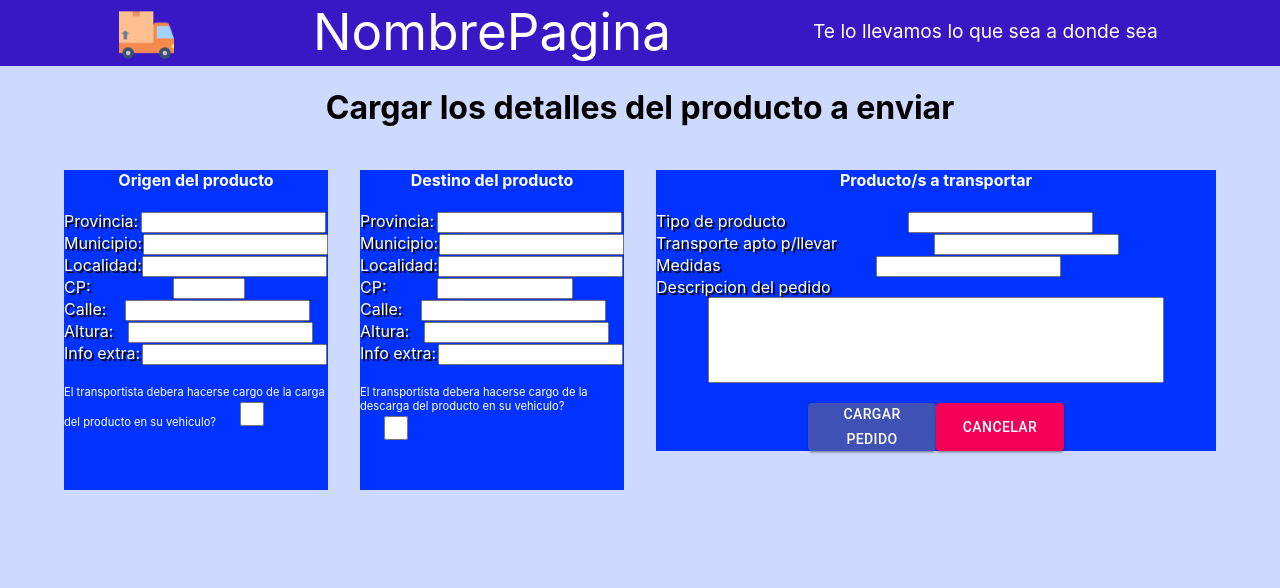
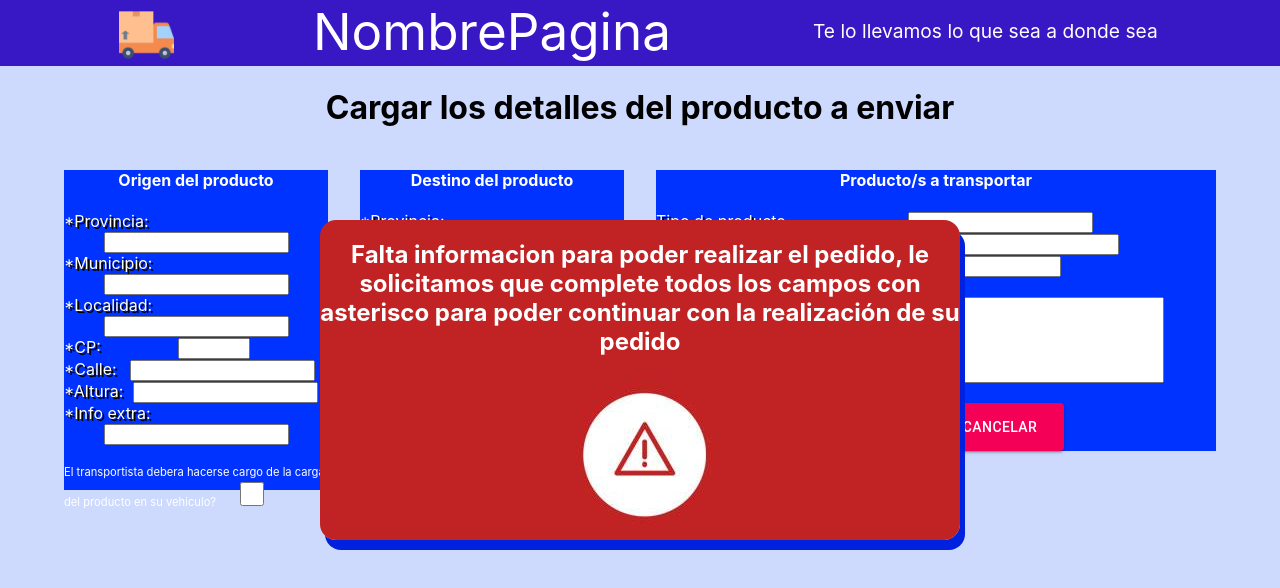
Before and after one commit to juaninarvaja/PracticasProfesionales2, a React (Create React App) app in the folder proyecto-pps/: page /HacerPedidoCliente/1 in a window 1280 px wide. Both pictures are taken after a click on the button "CARGAR PEDIDO". Shown: the top 588 px of the page. Built offline with nearby package versions, Linux system fonts and the light colour scheme; no server answers.

Commit message:
pequeños cambios en UX

```diff
--- /dev/null
+++ b/proyecto-pps/src/componentes/mensaje.css
@@ -0,0 +1,15 @@
+.cartel{
+    height: 40vh;
+    width: 50vw;
+    /* background-color: rgb(56, 24, 197); */
+    background-image: url("/imagenes/imgError.jpg");
+    color: white;
+    border-radius: 1em;
+    box-shadow: 5px 10px #0021dd;
+    position: absolute;
+    top:40%;
+    left: 25%;
+    /* left: 50%;            */
+    margin-top: -100px;
+    /* margin-left: -100px; */
+}
--- /dev/null
+++ b/proyecto-pps/src/componentes/mensajeError.jsx
@@ -0,0 +1,18 @@
+import React, {useCallback,  useEffect, useState } from 'react';
+import {  Grid ,  Row ,  Col  } from 'react-flexbox-grid' ;
+import './mensaje.css'
+
+function MensajeError(props) {
+    console.log("entro a la clase" + props.mensaje);
+    let [abierto, setAbierto] = useState(props.abierto);
+  return (
+      <>
+       {abierto &&
+    <div className="cartel" onClick={event =>  setAbierto(false)} >
+        <h2>{props.mensaje}</h2>
+      </div> }
+      </>
+  );
+}
+
+export default MensajeError;
--- a/proyecto-pps/src/pages/ConfirmarCotizacionRecibida.jsx
+++ b/proyecto-pps/src/pages/ConfirmarCotizacionRecibida.jsx
@@ -127,7 +127,7 @@ export default function ConfirmarCotizacionRecibida() {
               <label className="labelOferta">Oferta  $ </label><input type="text" value={propuesta.Precio} readOnly></input><br/>
                   <br/><br/>
 
-                  <Button variant="contained" color="secondary" className="botonCancelar" onClick={event => window.location.href = '/ClienteHome'}>
+                  <Button variant="contained" color="secondary" className="botonCancelar" onClick={event => window.history.back()}>
                       <label className="contenidoBotonCancelarAceptar">Cancelar</label>
                   </Button>
 
--- a/proyecto-pps/src/pages/CotizacionesPedido.jsx
+++ b/proyecto-pps/src/pages/CotizacionesPedido.jsx
@@ -102,6 +102,7 @@ export default function CotizacionesPedido() {
           .catch((e) => {
             console.log(e);
           })
+          window.history.back();
     }
 
     const classes = useStyles();
--- a/proyecto-pps/src/pages/HacerPedidoCliente.jsx
+++ b/proyecto-pps/src/pages/HacerPedidoCliente.jsx
@@ -28,10 +28,24 @@ export default function HacerPedidoCliente()
     //let [distancia, setDistancia] = useState("");
     let [descripcion, setDescripcion] = useState("");
 
+    let [abierto, setAbierto] = useState(false);
+    let [mensaje, setMensaje] = useState("");
+
+      const abrirModal=(mensaje)=>{
+        setAbierto(true);
+        setMensaje(mensaje);
+      }
 
     const subirPedido = (e)=>
     {
-
+        if(!calleOrigen ||!ciudadOrigen || !departamentoOrigen || !provinciaOrigen || !codigoPostalOrigen || !numeracionOrigen
+            || !infoOrigen || !calleDestino ||!ciudadDestino || !departamentoDestino || !provinciaDestino || !codigoPostalDestino || !numeracionDestino
+            || !infoDestino || !descripcion  ){
+                abrirModal("Falta informacion para poder realizar el pedido, le solicitamos que complete todos los campos con asterisco para poder continuar con la realización de su pedido");
+            //console.log("mandame toda la info o no pasas");
+        }
+        else{
+            console.log(typeof(calleOrigen));
             let datos=
             {
               idCliente: id,
@@ -54,7 +68,7 @@ export default function HacerPedidoCliente()
             }
 
         const formBody = Object.keys(datos).map(key => encodeURIComponent(key) + '=' + encodeURIComponent(datos[key])).join('&');
-
+            console.log(formBody);
 
         fetch("http://localhost:8080/ApiPPS/pedidos/", {
           method: "POST",
@@ -66,12 +80,15 @@ export default function HacerPedidoCliente()
           })
           .then(function (resp) {
             console.log(resp);
-
+            window.history.back();
             //window.location.href = '/ClienteHome';
           })
           .catch((e) => {
             console.log(e);
           })
+
+        }
+
     }
 
     return (
@@ -82,13 +99,13 @@ export default function HacerPedidoCliente()
                 <Col xs={5} xl={3} md={5}>
                     <div className="divOrigenDestino">
                         <h4>Origen del producto</h4>
-                        <label className="labelInputs">Provincia:</label>  <input value={provinciaOrigen} onChange = {(e) => setProvinciaOrigen(e.target.value)}  align='right' type="text"></input><br/>
-                    <label className="labelInputs">Municipio:</label><input value={departamentoOrigen} onChange = {(e) => setDepartamentoOrigen(e.target.value)} align='right' type="text"></input> <br/>
-                    <label className="labelInputs">Localidad: </label> <input value={ciudadOrigen} onChange = {(e) => setCiudadOrigen(e.target.value)}  type="text"></input><br/>
-                    <label className="labelInputs">CP: </label> <input align='right' value={codigoPostalOrigen} onChange = {(e) => setCodigoPostalOrigen(e.target.value)} type="number" style={{width: '5vw'}}></input><br/>
-                    <label className="labelInputs"> Calle:</label> <input value={calleOrigen} onChange = {(e) => setCalleOrigen(e.target.value)} type="text"></input><br/>
-                    <label className="labelInputs">Altura:</label> <input value={numeracionOrigen} onChange = {(e) => setNumeracionOrigen(e.target.value)} type="number"></input><br/>
-                    <label className="labelInputs">Info extra:</label><input value={infoOrigen} onChange = {(e) => setInfoOrigen(e.target.value)} type="text"></input> <br></br><br/>
+                        <label className="labelInputs">*Provincia:</label>  <input value={provinciaOrigen} onChange = {(e) => setProvinciaOrigen(e.target.value)}  align='right' type="text"></input><br/>
+                    <label className="labelInputs">*Municipio:</label><input value={departamentoOrigen} onChange = {(e) => setDepartamentoOrigen(e.target.value)} align='right' type="text"></input> <br/>
+                    <label className="labelInputs">*Localidad: </label> <input value={ciudadOrigen} onChange = {(e) => setCiudadOrigen(e.target.value)}  type="text"></input><br/>
+                    <label className="labelInputs">*CP: </label> <input align='right' value={codigoPostalOrigen} onChange = {(e) => setCodigoPostalOrigen(e.target.value)} type="number" style={{width: '5vw'}}></input><br/>
+                    <label className="labelInputs"> *Calle:</label> <input value={calleOrigen} onChange = {(e) => setCalleOrigen(e.target.value)} type="text"></input><br/>
+                    <label className="labelInputs">*Altura:</label> <input value={numeracionOrigen} onChange = {(e) => setNumeracionOrigen(e.target.value)} type="number"></input><br/>
+                    <label className="labelInputs">*Info extra:</label><input value={infoOrigen} onChange = {(e) => setInfoOrigen(e.target.value)} type="text"></input> <br></br><br/>
                     <label className="labelInputsCargaDescarga">El transportista debera
                      hacerse cargo de la carga del producto en su vehiculo?
                      <input className="CheckBox" type="checkbox"></input></label>
@@ -98,13 +115,13 @@ export default function HacerPedidoCliente()
                 <Col xs={5} xl={3} md={5}>
                     <div className="divOrigenDestino">
                     <h4>Destino del producto</h4>
-                    <label className="labelInputs">Provincia:</label>  <input value={provinciaDestino} onChange = {(e) => setProvinciaDestino(e.target.value)} align='right' type="text"></input><br/>
-                    <label className="labelInputs">Municipio:</label><input value={departamentoDestino} onChange = {(e) => setDepartamentoDestino(e.target.value)} align='right' type="text"></input> <br/>
-                    <label className="labelInputs">Localidad: </label> <input value={ciudadDestino} onChange = {(e) => setCiudadDestino(e.target.value)} type="text"></input><br/>
-                    <label className="labelInputs">CP: </label> <input value={codigoPostalDestino} onChange = {(e) => setCodigoPostalDestino(e.target.value)} align='right' type="number" style={{width: '10vw', marginRight:'0px'}}></input><br/>
-                    <label className="labelInputs"> Calle:</label> <input value={calleDestino} onChange = {(e) => setCalleDestino(e.target.value)} type="text"></input><br/>
-                    <label className="labelInputs">Altura:</label> <input value={numeracionDestino} onChange = {(e) => setNumeracionDestino(e.target.value)} type="number"></input><br/>
-                    <label className="labelInputs">Info extra:</label><input value={infoDestino} onChange = {(e) => setInfoDestino(e.target.value)} type="text"></input> <br/><br/>
+                    <label className="labelInputs">*Provincia:</label>  <input value={provinciaDestino} onChange = {(e) => setProvinciaDestino(e.target.value)} align='right' type="text"></input><br/>
+                    <label className="labelInputs">*Municipio:</label><input value={departamentoDestino} onChange = {(e) => setDepartamentoDestino(e.target.value)} align='right' type="text"></input> <br/>
+                    <label className="labelInputs">*Localidad: </label> <input value={ciudadDestino} onChange = {(e) => setCiudadDestino(e.target.value)} type="text"></input><br/>
+                    <label className="labelInputs">*CP: </label> <input value={codigoPostalDestino} onChange = {(e) => setCodigoPostalDestino(e.target.value)} align='right' type="number" style={{width: '10vw', marginRight:'0px'}}></input><br/>
+                    <label className="labelInputs"> *Calle:</label> <input value={calleDestino} onChange = {(e) => setCalleDestino(e.target.value)} type="text"></input><br/>
+                    <label className="labelInputs">*Altura:</label> <input value={numeracionDestino} onChange = {(e) => setNumeracionDestino(e.target.value)} type="number"></input><br/>
+                    <label className="labelInputs">*Info extra:</label><input value={infoDestino} onChange = {(e) => setInfoDestino(e.target.value)} type="text"></input> <br/><br/>
                     <label className="labelInputsCargaDescarga">El transportista debera
                      hacerse cargo de la descarga del producto en su vehiculo?
                      <input className="CheckBox" type="checkbox"></input></label>
@@ -118,7 +135,7 @@ export default function HacerPedidoCliente()
                     <label className="labelInputs">Tipo de producto</label>  <input align='right' type="text"></input><br/>
                     <label className="labelInputs">Transporte apto p/llevar</label><input align='right' type="text"></input><br/>
                     <label className="labelInputs">Medidas</label>  <input align='right' type="select"></input><br/>
-                    <label className="labelInputs">Descripcion del pedido</label>
+                    <label className="labelInputs">*Descripcion del pedido</label>
                     <br/><input value={descripcion} onChange = {(e) => setDescripcion(e.target.value)} align='right' type="select"  style={{height:'10vh', width:'80%'}}>
                         </input><br/><br/>
                         <Button variant="contained" color="primary" className="botonAceptar" onClick={subirPedido}>
@@ -131,7 +148,15 @@ export default function HacerPedidoCliente()
                 </Col>
                 </Row>
 
+
+
             </Grid>
+            {abierto &&
+           <div className="cartel" onClick={event =>  setAbierto(false)} >
+            <h2>{mensaje}</h2>
+            </div>
+         }
+
         </div>
     );
 }
--- a/proyecto-pps/src/pages/Login.jsx
+++ b/proyecto-pps/src/pages/Login.jsx
@@ -10,6 +10,7 @@ import Box from '@material-ui/core/Box';
 import Typography from '@material-ui/core/Typography';
 import { makeStyles } from '@material-ui/core/styles';
 import Container from '@material-ui/core/Container';
+import MensajeError from '../componentes/mensajeError';
 import {useHistory} from 'react-router-dom';
 import {
   BrowserRouter as Router,
@@ -40,6 +41,13 @@ const useStyles = makeStyles((theme) => ({
 }));
 
 export default function Login() {
+  let [abierto, setAbierto] = useState(false);
+  let [mensaje, setMensaje] = useState("");
+
+    const abrirModal=(mensaje)=>{
+      setAbierto(true);
+      setMensaje(mensaje);
+    }
     const classes = useStyles();
 
     const usuarios = [];
@@ -131,6 +139,11 @@ const logInTransp = (e) =>{
   {
     window.location.href='/TransportistaHome/' + email ;
   }
+  else{
+    //console.log("quien te conoce papá");
+    abrirModal("Informacion incorrecta, verifique si su mail y contraseña con correctos");
+
+  }
 }
 
 const logInCliente = (e)=>
@@ -139,13 +152,24 @@ const logInCliente = (e)=>
   {
     window.location.href='/ClienteHome/' + email;
   }
+  else{
+    //console.log("quien te conoce papá");
+    abrirModal("Informacion incorrecta, verifique si su mail y contraseña con correctos");
+
+  }
 }
+
 
 const logInAdmin = (e)=>
 {
   if(logear(email, pass, "Admin"))
   {
     window.location.href='/AdministradorHome';
+  }
+  else{
+    //console.log("quien te conoce papá");
+    abrirModal("Informacion incorrecta, verifique si su mail y contraseña con correctos");
+
   }
 }
 
@@ -243,7 +267,16 @@ const logInAdmin = (e)=>
           </form>
 
           <label>No tenes cuenta, registrate <Link to="/Registro">aca</Link></label>
+
         </div>
+          {abierto &&
+           <div className="cartel" onClick={event =>  setAbierto(false)} >
+            <h2>{mensaje}</h2>
+            </div>
+         }
+
+
+
         <Box mt={8}>
         </Box>
       </Container>);
--- a/proyecto-pps/src/pages/VentanaOferta.jsx
+++ b/proyecto-pps/src/pages/VentanaOferta.jsx
@@ -41,6 +41,7 @@ export default function VentanaOferta()
       .catch((e) => {
         console.log(e);
       })
+      window.history.back();
     }
 
 
@@ -57,7 +58,7 @@ export default function VentanaOferta()
                     <label className="labelOferta">Oferta  $ </label><input value={precio} onChange = {(e) => setPrecio(e.target.value)} type="text"></input><br/>
                         <br/><br/>
 
-                        <Button variant="contained" color="secondary" className="botonCancelar" onClick={event => window.location.href = '/TransportistaHome'}>
+                        <Button variant="contained" color="secondary" className="botonCancelar" onClick={event => window.history.back()}>
                             <label className="contenidoBotonCancelarAceptar">Cancelar</label>
                         </Button>
 
```
Also changed, not shown: proyecto-pps/public/imagenes/imgError.jpg (added). Lines whose indentation alone changed are shown as unchanged.
